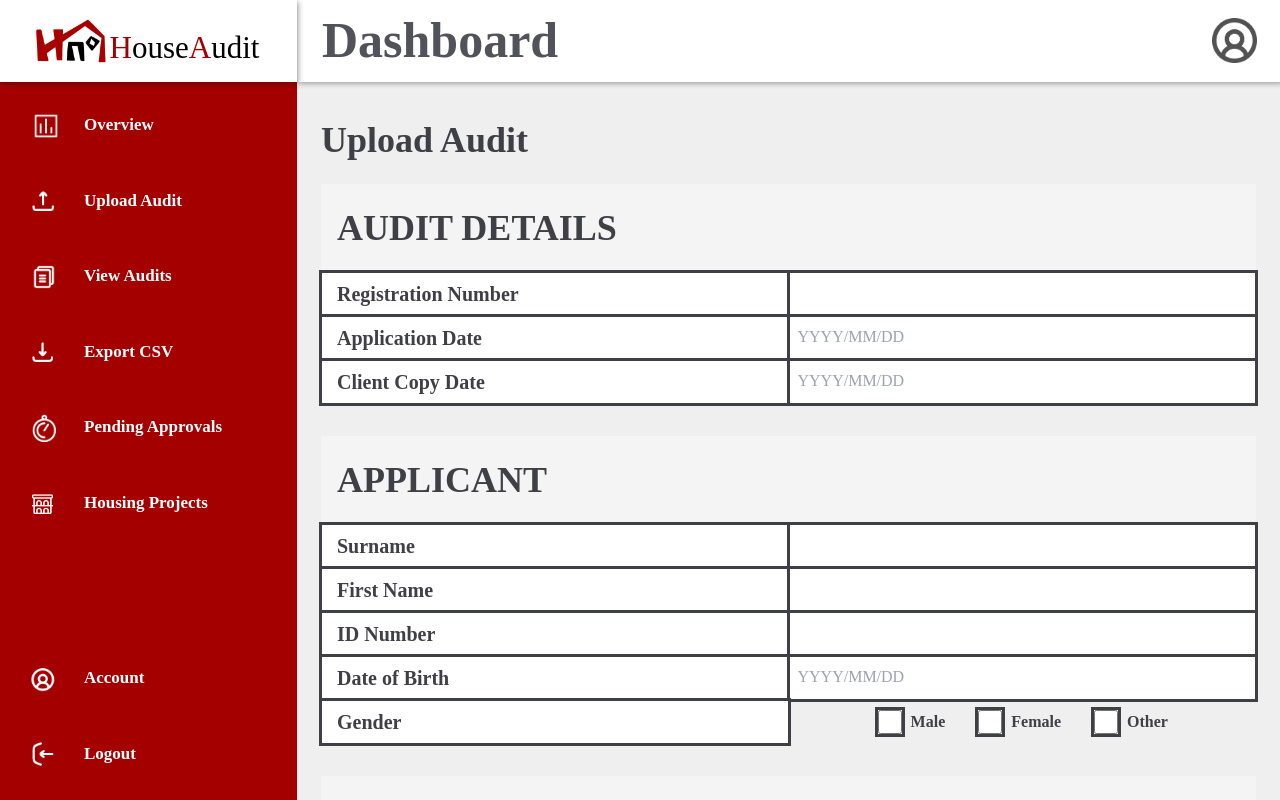
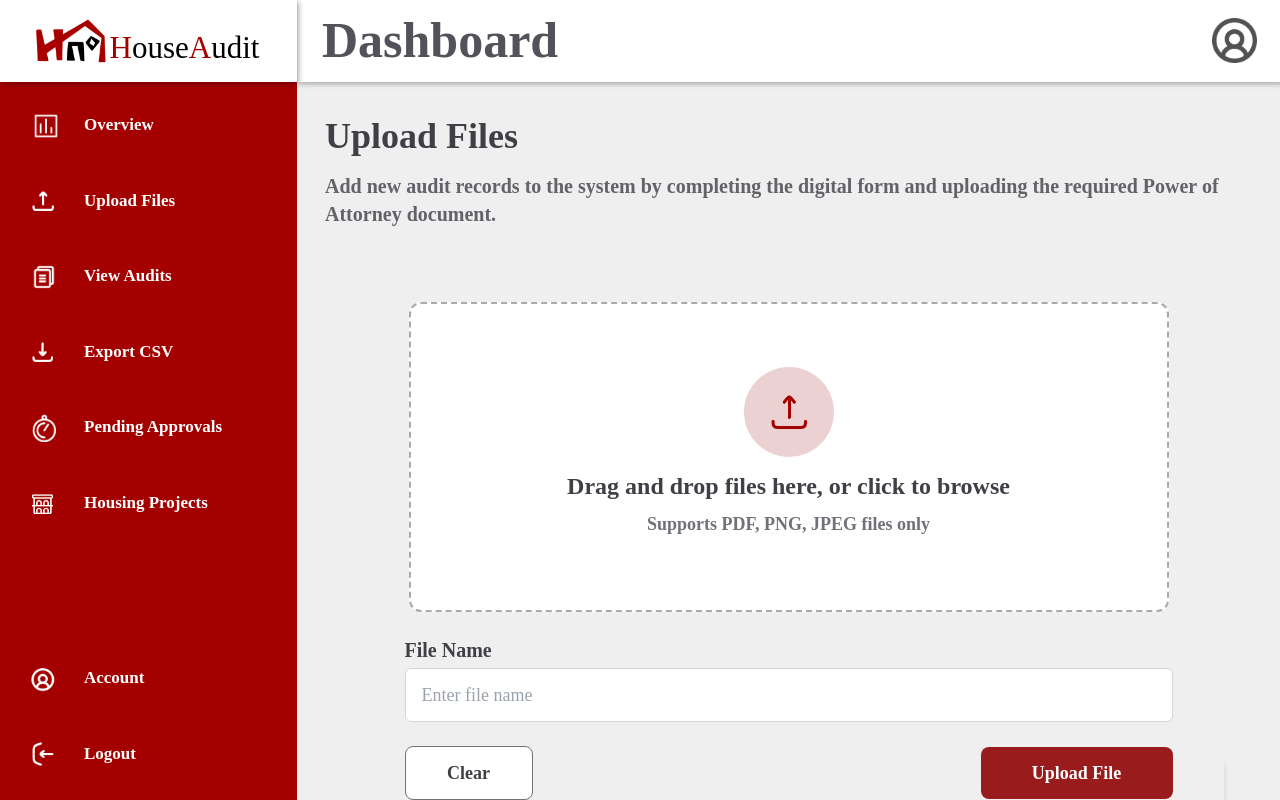
Before and after one commit to HousingAssembly/Audit-Team, a React (Create React App) app in the folder frontend/: page /dashboard/upload-audit in a window 1280 px wide. Shown: the top 800 px of the page. Built offline with nearby package versions, Linux system fonts and the light colour scheme; sample sign-in values are in the browser's storage.

Commit message:
Sorry RJ
i deleted your commit and manually did it again

```diff
--- a/frontend/src/components/dashboard.jsx
+++ b/frontend/src/components/dashboard.jsx
@@ -42,7 +42,7 @@ export default function Dashboard() {
 
               <div className="flex flex-col text-white text-[17px] font-bold">
                 <Link to="overview" className="transition hover:opacity-75">Overview</Link>
-                <Link to="upload-audit" className="mt-[50px] transition hover:opacity-75">Upload Audit</Link>
+                <Link to="upload-audit" className="mt-[50px] transition hover:opacity-75">Upload Files</Link>
                 <Link to="view-audit" className="mt-[50px] transition hover:opacity-75">View Audits</Link>
                 <Link to="export" className="mt-[50px] transition hover:opacity-75">Export CSV</Link>
                 <Link to="pending-approvals" className="mt-[50px] transition hover:opacity-75">Pending Approvals</Link>
--- a/frontend/src/components/dashboard/ExportCSV.jsx
+++ b/frontend/src/components/dashboard/ExportCSV.jsx
@@ -81,9 +81,9 @@ export default function ExportCSV() {
   };
 
   return (
-    <div className="px-6 py-8 flex flex-col">
+    <div className="px-7 py-7 flex flex-col">
       <div className="text-4xl text-zinc-700 font-bold py-2">Export CSV</div>
-      <div className="text-zinc-700/80 text-2xl font-bold py-2">
+      <div className="text-zinc-700/80 text-xl font-bold py-2">
         Export housing audit data to a CSV file.
       </div>
       <div className="flex justify-center h-screen">
--- a/frontend/src/components/dashboard/HousingProjects.jsx
+++ b/frontend/src/components/dashboard/HousingProjects.jsx
@@ -133,7 +133,7 @@ export default function HousingProjects() {
   );
 
   return (
-    <div className="px-6 py-8 flex flex-col">
+    <div className="px-7 py-7 flex flex-col">
       <div className="flex justify-between items-center">
         <div className="text-4xl text-zinc-700 font-bold">Housing Projects</div>
         <button
@@ -143,7 +143,7 @@ export default function HousingProjects() {
           Add New Project
         </button>
       </div>
-      <div className="text-zinc-700/80 text-lg font-semibold mt-1 mb-4">Add, remove, or edit housing project details.</div>
+      <div className="text-zinc-700/80 text-xl font-semibold py-2">Add, remove, or edit housing project details.</div>
 
       <div className="py-6">
         <div className="flex flex-col space-y-2 p-6 bg-white rounded-lg shadow-[0_0_10px_rgba(0,0,0,0.1)]">
--- a/frontend/src/components/dashboard/Overview.jsx
+++ b/frontend/src/components/dashboard/Overview.jsx
@@ -109,10 +109,10 @@ const Overview = () => {
   } = statsData;
 
   return (
-    <div className="px-6 py-8 flex flex-col">
+    <div className="px-7 py-7 flex flex-col">
       <div className="text-4xl text-zinc-700 font-bold py-2">Overview</div>
-      <div className="text-zinc-700/80 text-2xl font-bold py-2">
-        Welcome to HouseAudit — the audit system of Housing Assembly. Here’s an
+      <div className="text-zinc-700/80 text-xl font-bold py-2">
+        Welcome to HouseAudit — the auditing system of Housing Assembly. Here’s an
         overview of all audit data.
       </div>
 
--- a/frontend/src/components/dashboard/PendingApprovals.jsx
+++ b/frontend/src/components/dashboard/PendingApprovals.jsx
@@ -79,9 +79,9 @@ export default function PendingApprovals() {
   };
 
   return (
-    <div className="px-6 py-8 flex flex-col">
+    <div className="px-7 py-7 flex flex-col">
       <div className="text-4xl text-zinc-700 font-bold py-2">Pending Approvals</div>
-      <div className="text-zinc-700/80 text-2xl font-bold py-2">
+      <div className="text-zinc-700/80 text-xl font-bold py-2">
         Review and approve new admin account requests.
       </div>
       <div className="mt-6 flex w-full justify-center">
--- a/frontend/src/components/dashboard/UploadAudit.jsx
+++ b/frontend/src/components/dashboard/UploadAudit.jsx
@@ -51,7 +51,7 @@
 
   const Section = ({ title, children, className, extra }) => (
     <div className="flex flex-col py-4">
-      <div className={`flex items-center justify-between font-bold text-4xl py-6 text-zinc-700 px-4 bg-zinc-100 ${className}`}>
+      <div className={`flex items-center justify-between font-bold text-4xl py-6 text-zinc-700 px-4 bg-palette-dashboard ${className}`}>
         <span>{title}</span>
         {extra && (
           <div className="flex items-center gap-2">
@@ -282,8 +282,69 @@
         </div>
       )}
 
-      <div className="px-6 py-8">
-        <div className="text-4xl text-zinc-700 font-bold py-2">Upload Audit</div>
+       <div className="px-7 py-7">
+      <div className="text-4xl text-zinc-700 font-bold py-2">Upload Files</div>
+      <div className="text-zinc-700/80 text-xl font-bold py-2">
+        Add new audit records to the system by completing the digital form and uploading the required Power of Attorney document.
+      </div>
+
+      <div className="flex flex-col items-center mt-[50px] mb-[-40px]">
+        <label htmlFor="uploadInput">
+          <div className="w-[760px] h-[310px] mt-4 border-2 border-dashed border-zinc-500/60 rounded-xl bg-white p-10 text-center cursor-pointer hover:border-zinc-500 transition">
+
+                <div className="relative flex justify-center mt-[50px]">
+            <div className="absolute top-1/2 left-1/2 -translate-x-1/2 -translate-y-1/2 w-[90px] h-[90px] rounded-full bg-red-800 opacity-20 z-0"></div>
+            <img
+              src="/red-upload.png"
+              alt="Upload File"
+              className="relative z-10 w-9 h-9 object-contain"
+            />
+          </div>
+            <div className="text-zinc-700 text-2xl font-bold font-['Sumana'] mt-[40px]">Drag and drop files here, or click to browse</div>
+            <div className="text-zinc-500 text-lg font-bold mt-2">Supports PDF, PNG, JPEG files only</div>
+          </div>
+        </label>
+        <input
+          id="uploadInput"
+          type="file"
+          accept=".pdf,.png,.jpg,.jpeg"
+          className="hidden"
+          onChange={(e) => console.log("Selected file:", e.target.files[0])}
+        />
+
+        <div className="w-full max-w-3xl mt-6">
+          <div className="flex flex-col gap-1">
+            <label className="text-zinc-700 text-xl font-bold">File Name</label>
+            <input
+              type="text"
+              placeholder="Enter file name"
+              className="px-4 py-3 rounded-md border border-zinc-300 text-lg focus:outline-none focus:border-zinc-500"
+            />
+          </div>
+
+          <div className="flex justify-between items-center mt-6">
+            <button
+              onClick={() => {
+                document.getElementById("uploadInput").value = "";
+              }}
+              className="w-32 py-3 text-lg font-bold text-zinc-700 border border-zinc-500 bg-white rounded-lg hover:bg-zinc-100 transition"
+            >
+              Clear
+            </button>
+            <button
+              className="w-48 py-3 text-lg font-bold text-white bg-red-800 rounded-lg hover:bg-red-900 transition"
+            >
+              Upload File
+            </button>
+          </div>
+        </div>
+      </div>
+
+      <div className="bg-palette-dashboard shadow-[0_4px_6px_-1px_rgba(0,0,0,0.2)] w-full h-32 -mx-7 w-[calc(100%+3.5rem)]"></div>
+
+      <div className="text-center text-6xl font-bold text-zinc-700 mt-[90px] mb-[-10px] uppercase">
+        Audit Details
+      </div>
 
         <Section title="AUDIT DETAILS">
           <Field label="Registration Number" />
--- a/frontend/src/components/dashboard/ViewAudit.jsx
+++ b/frontend/src/components/dashboard/ViewAudit.jsx
@@ -105,7 +105,7 @@ export default function ViewAudit() {
   };
 
   return (
-    <div className="px-6 py-8 flex flex-col">
+    <div className="px-7 py-7 flex flex-col">
       <div className="text-4xl text-zinc-700 font-bold py-2">View Audit</div>
       <div className="text-zinc-700/80 text-2xl font-bold py-2">
         Browse, search, and filter all housing audit records in the system.
```
Also changed, not shown: frontend/public/red-upload.png (added).
